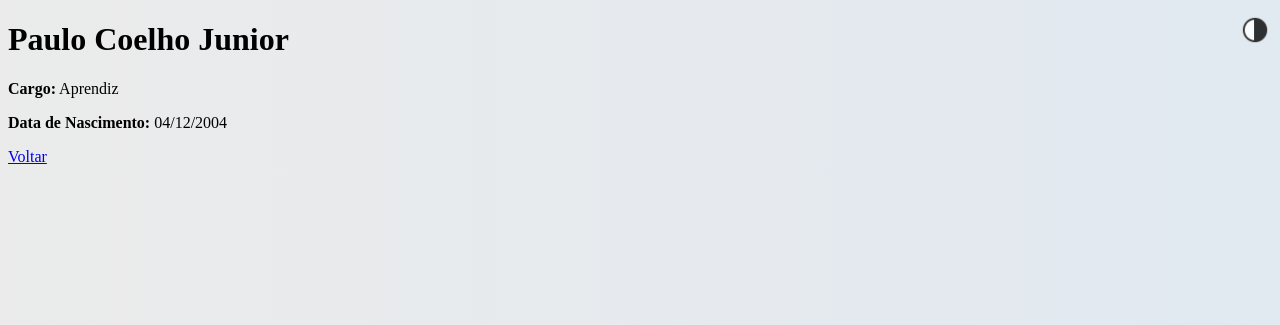
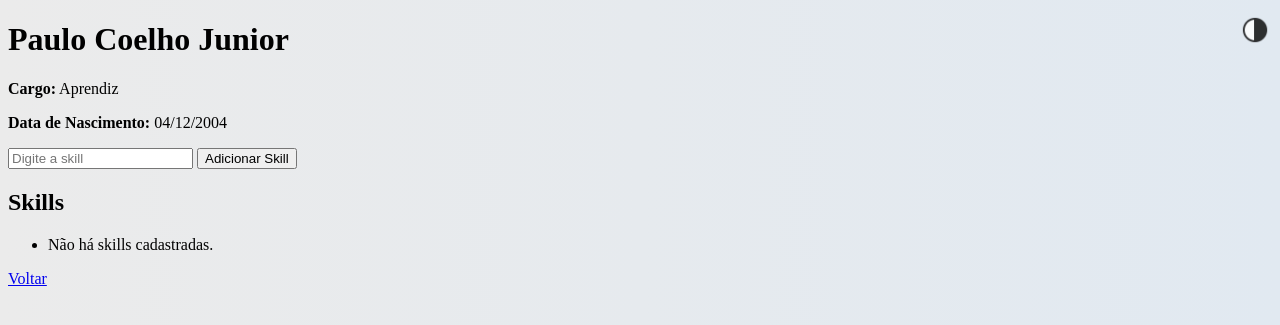
Before and after one commit to V1N1nam/Django, a Django app: page /funcionario/1/ in a window 1280 px wide. Shown: the top 325 px of the page. Run offline with Django 5.2, Linux system fonts and the light colour scheme; data comes from the database, SQL or seed files in the repository; both versions use the stored data as it was after the commit; some libraries are stand-ins or nearby versions.

Commit message:
Agora da para adicionar e remover skills, sem CSS

```diff
--- a/app/models.py
+++ b/app/models.py
@@ -1,9 +1,16 @@
 from django.db import models
+
+class Skill(models.Model):
+    nome = models.CharField(max_length=100)
+
+    def __str__(self):
+        return self.nome
 
 class Funcionario(models.Model):
     nome = models.CharField(max_length=100)
     cargo = models.CharField(max_length=50)
     data_nascimento = models.DateField()
+    skills = models.ManyToManyField(Skill, blank=True)  # Relacionamento ManyToMany com Skill
 
     def __str__(self):
         return self.nome
--- /dev/null
+++ b/app/static/app/js/skills.js
@@ -0,0 +1,53 @@
+// Função para adicionar uma skill
+function addSkill() {
+    var skillInput = document.getElementById('skillInput');
+    var skillValue = skillInput.value.trim();
+
+    if (skillValue === '') {
+        alert('Por favor, digite uma skill.');
+        return;
+    }
+
+    var li = document.createElement('li');
+    li.textContent = skillValue;
+
+    var ul = document.getElementById('skillsUl');
+    ul.appendChild(li);
+
+    skillInput.value = ''; // Limpa o campo de input
+}
+
+$(document).ready(function() {
+    $('#skillForm').on('submit', function(event) {
+        event.preventDefault(); // Impede o envio padrão do formulário
+        $.ajax({
+            type: 'POST',
+            url: $(this).attr('action'),
+            data: $(this).serialize(), // Serializa os dados do formulário
+            success: function(response) {
+                // Atualiza a lista de skills com o HTML retornado
+                $('#skillsUl').html(response.skills_html);
+            },
+            error: function(xhr, status, error) {
+                console.error('Erro ao adicionar skill:', error);
+            }
+        });
+    });
+
+    $('#skillsUl').on('click', '.remove-skill', function(event) {
+        event.preventDefault(); // Impede o comportamento padrão do link
+        var url = $(this).attr('href'); // Obtém a URL do link
+
+        $.ajax({
+            type: 'GET', // Ou 'POST' se você preferir
+            url: url,
+            success: function(response) {
+                // Atualiza a lista de skills com o HTML retornado
+                $('#skillsUl').html(response.skills_html);
+            },
+            error: function(xhr, status, error) {
+                console.error('Erro ao remover skill:', error);
+            }
+        });
+    });
+});
--- a/app/templates/main.html
+++ b/app/templates/main.html
@@ -17,7 +17,7 @@
                 <div class="funcionarioContainer">
                     <img class="funcionarioProfileImage" src="{% static 'app/img/user.jpg' %}" alt="">
                     <li class="">
-                        <a href="{% url 'skills.html' funcionario.id %}">{{ funcionario.nome }}</a>
+                        <a href="{% url 'funcionario_detail' funcionario.id %}">{{ funcionario.nome }}</a>
                     </li>
                 </div>
             {% endfor %}
--- a/app/templates/skills.html
+++ b/app/templates/skills.html
@@ -11,11 +11,29 @@
 {% block extrahead %}
     <link rel="stylesheet" href="{% static 'app/css/skills.css' %}">
     <script src="{% static 'app/js/darktheme.js' %}" defer></script>
+    <script src="{% static 'app/js/skills.js' %}" defer></script>
+    <script src="{% static 'app/js/jquery.min.js' %}"></script>
 {% endblock %}
 
 {% block content %}
     <h1>{{ funcionario.nome }}</h1>
     <p><strong>Cargo:</strong> {{ funcionario.cargo }}</p>
     <p><strong>Data de Nascimento:</strong> {{ funcionario.data_nascimento|date:"d/m/Y" }}</p>
+    <form method="post" action="{% url 'add_skill' funcionario.id %}">
+        {% csrf_token %}
+        <input id="skillInput" name="skill" type="text" placeholder="Digite a skill">
+        <button type="submit">Adicionar Skill</button>
+    </form>
+    <h2>Skills</h2>
+    <ul id="skillsUl">
+        {% for skill in funcionario.skills.all %}
+            <li>
+                {{ skill.nome }}
+                <a href="{% url 'remove_skill' funcionario.id skill.id %}" class="remove-skill">Remover</a>
+            </li>
+        {% empty %}
+            <li>Não há skills cadastradas.</li>
+        {% endfor %}
+    </ul>
     <a href="{% url 'main' %}">Voltar</a>
 {% endblock %}
--- a/app/views.py
+++ b/app/views.py
@@ -1,12 +1,12 @@
-from django.shortcuts import render, redirect
+from django.shortcuts import render, redirect, get_object_or_404
 from django.contrib.auth import authenticate, login
 from django.contrib.auth.forms import AuthenticationForm as CustomAuthenticationForm
 from .forms import UserRegistrationForm
-from django.urls import path
-from .models import Funcionario
-from django.shortcuts import render, get_object_or_404
-from . import views
-import json
+from .models import Funcionario, Skill
+from django.template.loader import render_to_string
+from django.http import JsonResponse
+
+
 
 def minha_view(request):
     return render(request, 'index.html')
@@ -40,8 +40,47 @@ def lista_funcionarios(request):
     print(funcionarios)
     return render(request, 'main.html', {'funcionarios': funcionarios})
 
-
-
 def funcionario_detalhes(request, funcionario_id):
     funcionario = get_object_or_404(Funcionario, id=funcionario_id)
     return render(request, 'skills.html', {'funcionario': funcionario})
+
+def add_skill(request, funcionario_id):
+    funcionario = get_object_or_404(Funcionario, id=funcionario_id)
+
+    if request.method == 'POST':
+        skill_name = request.POST.get('skill')
+
+        if skill_name:
+            # Obtém ou cria a skill
+            skill, created = Skill.objects.get_or_create(nome=skill_name)
+
+            # Adiciona a skill ao funcionário
+            funcionario.skills.add(skill)
+
+            # Verifica se a requisição é AJAX
+            if request.headers.get('x-requested-with') == 'XMLHttpRequest':
+                # Renderiza a lista de skills para retorno via AJAX
+                skills_html = render_to_string('skills_list.html', {'funcionario': funcionario})
+                return JsonResponse({'skills_html': skills_html})
+
+        # Redireciona para a página de detalhes do funcionário
+        return redirect('funcionario_detail', funcionario_id=funcionario.id)
+
+    # Caso a requisição não seja POST, retorna um redirecionamento padrão
+    return redirect('funcionario_detail', funcionario_id=funcionario.id)
+
+def remove_skill(request, funcionario_id, skill_id):
+    funcionario = get_object_or_404(Funcionario, id=funcionario_id)
+    skill = get_object_or_404(Skill, id=skill_id)
+
+    if skill in funcionario.skills.all():
+        funcionario.skills.remove(skill)
+        funcionario.save()  # Salva as alterações no banco de dados
+
+    if request.headers.get('x-requested-with') == 'XMLHttpRequest':
+        # Renderiza a lista de skills para retorno via AJAX
+        skills_html = render_to_string('skills_list.html', {'funcionario': funcionario})
+        return JsonResponse({'skills_html': skills_html})
+
+    # Redireciona para a página de detalhes do funcionário
+    return redirect('funcionario_detail', funcionario_id=funcionario.id)
--- a/projeto/urls.py
+++ b/projeto/urls.py
@@ -1,7 +1,8 @@
+
 from django.contrib import admin
 from django.urls import path
 from app import views
-from django.contrib.auth import views as auth_views  # Importar aqui
+from django.contrib.auth import views as auth_views
 
 urlpatterns = [
     path('admin/', admin.site.urls),  # URL para a administração do Django
@@ -10,5 +11,7 @@ urlpatterns = [
     path('logout/', auth_views.LogoutView.as_view(), name='logout'),  # URL para logout
     path('register/', views.register, name='register'),  # URL para registro de novos usuários
     path('main/', views.lista_funcionarios, name='main'),  # Corrigido para lista_funcionarios
-    path('funcionario/<int:funcionario_id>/', views.funcionario_detalhes, name='skills.html'),
+    path('funcionario/<int:funcionario_id>/', views.funcionario_detalhes, name='funcionario_detail'),  # Corrigido para nome correto da URL
+    path('funcionario/<int:funcionario_id>/add_skill/', views.add_skill, name='add_skill'),  # Adiciona skill ao funcionário
+    path('funcionario/<int:funcionario_id>/remove_skill/<int:skill_id>/', views.remove_skill, name='remove_skill'),
 ]
```
Also changed, not shown: app/templates/skills_list.html (added, +7 -0 lines), app/migrations/0002_skill.py (added), app/migrations/0003_remove_skill_funcionarios_funcionario_skills.py (added), db.sqlite3.
